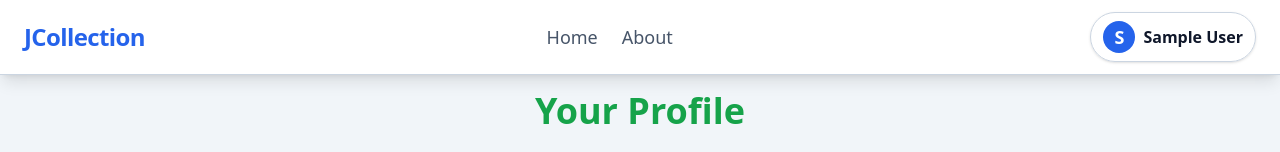
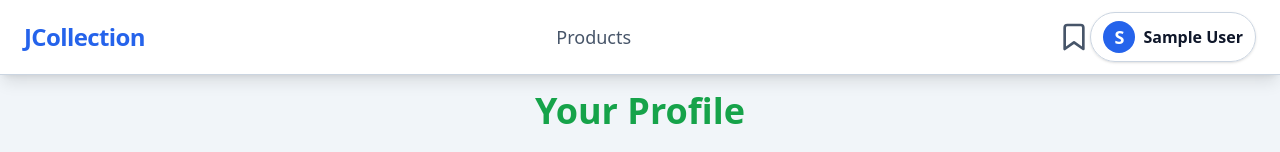
Before and after one commit to Je-Joestar24/jcollection, a React (Vite) app in the folder Frontend/: page /products/profile in a window 1280 px wide. Shown: the top 152 px of the page. Built offline with nearby package versions, Linux system fonts and the light colour scheme; no server answers; sample sign-in values are in the browser's storage.

Commit message:
Frontend: feat(nav): Updated the headers

```diff
--- a/Frontend/src/components/header/AuthProfile.jsx
+++ b/Frontend/src/components/header/AuthProfile.jsx
@@ -21,7 +21,12 @@ export default function AuthProfile() {
     }, [setOpen]);
 
     return (
-        <div className="relative" ref={dropdownRef}>
+        <div className="relative flex" ref={dropdownRef}>
+            <Link to="favorites" className="flex">
+                <div className="relative flex items-center justify-center rounded-sm hover:bg-primary transition duration-300">
+                    <svg class="h-8 w-8 text-textSecondary" viewBox="0 0 24 24" fill="none" stroke="currentColor" stroke-width="2" stroke-linecap="round" stroke-linejoin="round">  <path d="M19 21l-7-5-7 5V5a2 2 0 0 1 2-2h10a2 2 0 0 1 2 2z" /></svg>
+                </div>
+            </Link>
             <button
                 className="flex items-center gap-2 px-3 py-2 rounded-full bg-card border border-borderSecondary shadow hover:bg-primary/10 transition-all duration-300"
                 onMouseEnter={() => setOpen(true)}
@@ -33,7 +38,7 @@ export default function AuthProfile() {
             </button>
             {open && (
                 <div
-                    className="absolute right-0 mt-2 w-64 bg-card border border-borderSecondary rounded-xl shadow-lg p-4 z-50 animate-pop-in"
+                    className="absolute right-0 mt-14 w-64 bg-card border border-borderSecondary rounded-xl shadow-lg p-4 z-50 animate-pop-in"
                     onMouseEnter={() => setOpen(true)}
                     onMouseLeave={() => setOpen(false)}
 
--- a/Frontend/src/components/header/Navbar.jsx
+++ b/Frontend/src/components/header/Navbar.jsx
@@ -22,7 +22,6 @@ export default function Navbar() {
                     <AuthActions />
                 </div>
                 <div className="flex items-center gap-2 animate-auth-fade-in">
-                    {userLogged}
                     <AuthProfile />
                 </div>
             </nav>
--- a/Frontend/src/components/header/Navlinks.jsx
+++ b/Frontend/src/components/header/Navlinks.jsx
@@ -1,8 +1,20 @@
 import { Link } from "react-router-dom"
+import { useUserAuth } from "../../hooks/useAuth"
 
 export default function Navlinks() {
+    const { user, userLogged } = useUserAuth()
+
     return (
         <div className="flex gap-6 text-textSecondary font-medium text-lg">
+            {(user || userLogged) ? (
+                <Link
+                    to="/products/"
+                    className="hover:text-primary transition-colors duration-200 underline-offset-4 hover:underline"
+                >
+                    Products
+                </Link>
+            ) : (
+                <>
                     <Link
                         to="/"
                         className="hover:text-primary transition-colors duration-200 underline-offset-4 hover:underline"
@@ -15,6 +27,8 @@ export default function Navlinks() {
                     >
                         About
                     </Link>
+                </>
+            )}
         </div>
     )
 }
```
Lines whose indentation alone changed are shown as unchanged.
